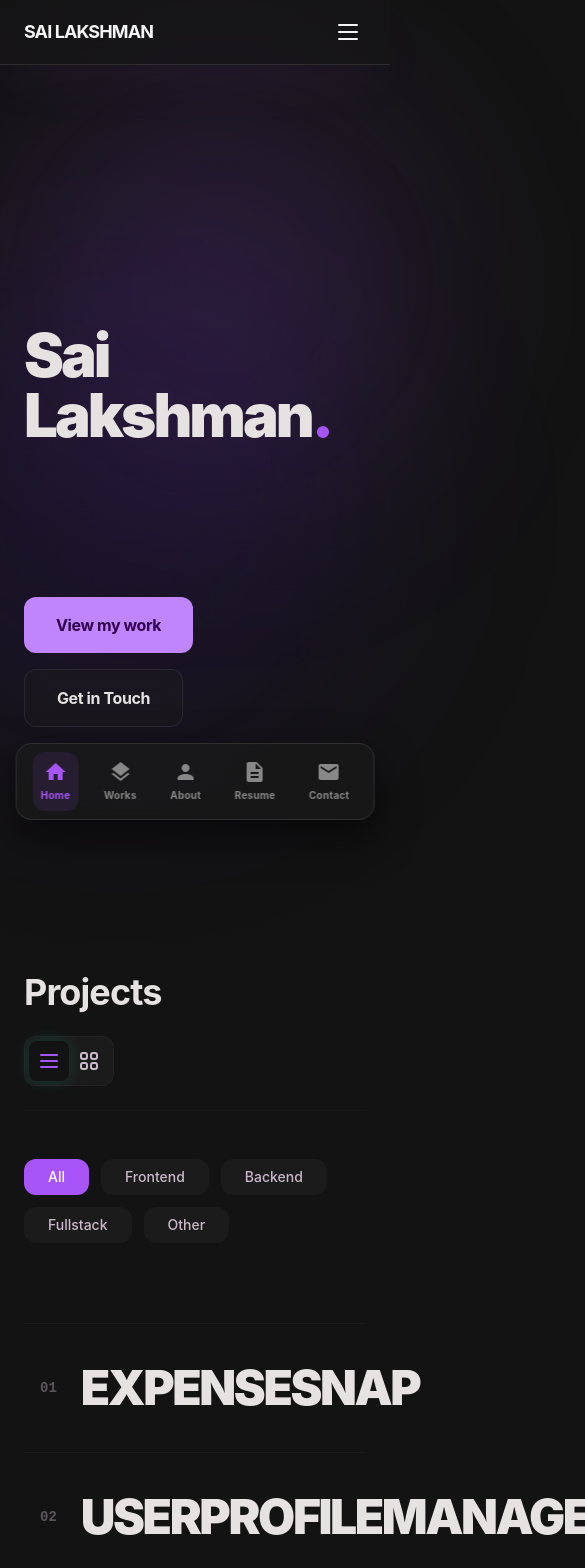
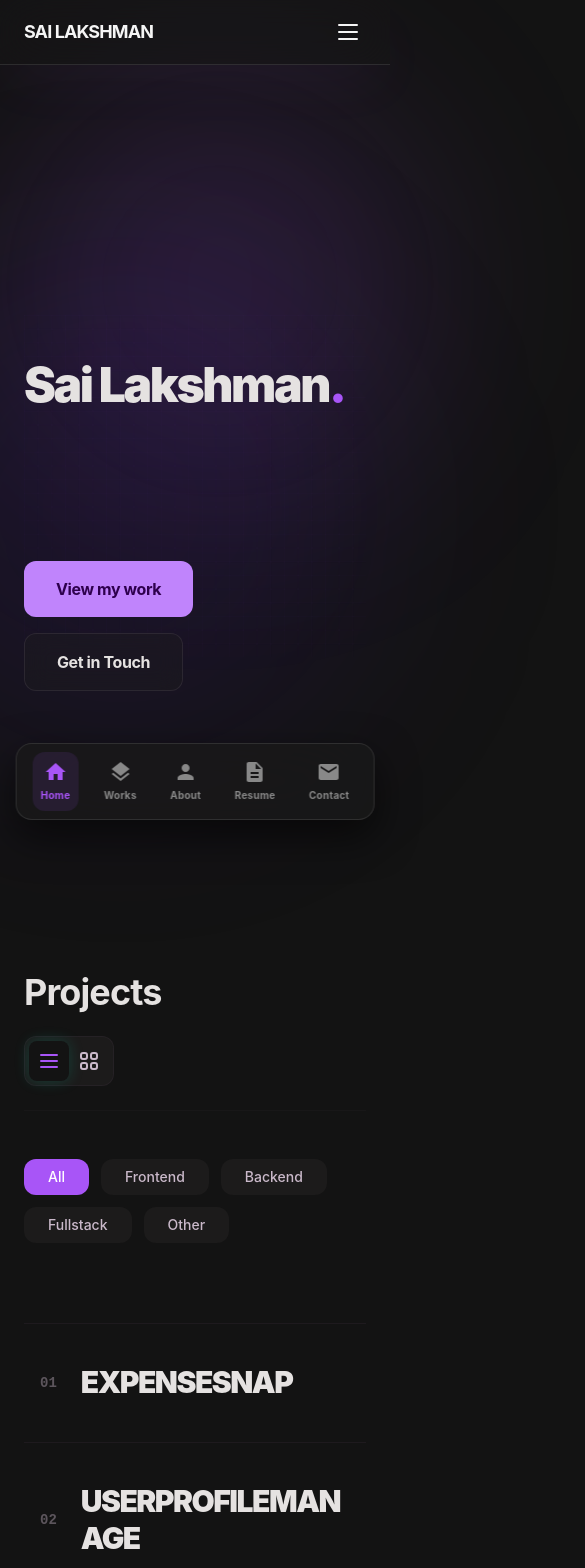
Before and after one commit to imSai-py/Portfolio, a React (Vite) app in the folder portfolio-react/: page / in a window 390 px wide. Shown: the top 1568 px of the page, 585 px wide, since content can reach past the window. Built offline with nearby package versions, Linux system fonts and the light colour scheme.

Commit message:
Fix: Prevent mobile horizontal overflow and scale down huge typography

```diff
--- a/portfolio-react/src/components/Hero.jsx
+++ b/portfolio-react/src/components/Hero.jsx
@@ -84,7 +84,7 @@
       >
 
 
-        <h1 className="text-6xl md:text-8xl font-black tracking-tighter text-on-surface">
+        <h1 className="text-5xl sm:text-6xl md:text-8xl font-black tracking-tighter text-on-surface">
           Sai Lakshman<span className="text-primary-container">.</span>
         </h1>
 
--- a/portfolio-react/src/components/ProjectList.jsx
+++ b/portfolio-react/src/components/ProjectList.jsx
@@ -41,7 +41,7 @@
           >
             <div className="flex items-center gap-6 md:gap-12 w-full">
                <span className="text-on-surface-variant/40 font-mono text-sm md:text-xl font-bold">{String(idx + 1).padStart(2, '0')}</span>
-               <h3 className="text-5xl md:text-7xl lg:text-[7rem] font-black tracking-tighter text-on-surface group-hover:text-primary-container transition-colors duration-500 uppercase leading-none">{project.title}</h3>
+               <h3 className="text-3xl sm:text-4xl md:text-5xl lg:text-[6rem] font-black tracking-tighter text-on-surface group-hover:text-primary-container transition-colors duration-500 uppercase leading-tight md:leading-none break-all sm:break-words">{project.title}</h3>
             </div>
 
             <div className="mt-8 md:mt-0 flex items-center justify-end flex-shrink-0 opacity-0 group-hover:opacity-100 group-hover:translate-x-0 -translate-x-8 transition-all duration-500 absolute right-4 md:right-12">
--- a/portfolio-react/src/index.css
+++ b/portfolio-react/src/index.css
@@ -62,6 +62,7 @@
     color: var(--color-on-surface, #e5e2e1);
     scroll-behavior: smooth;
     font-family: var(--font-body);
+    overflow-x: hidden;
 }
 
 .material-symbols-outlined {
```
